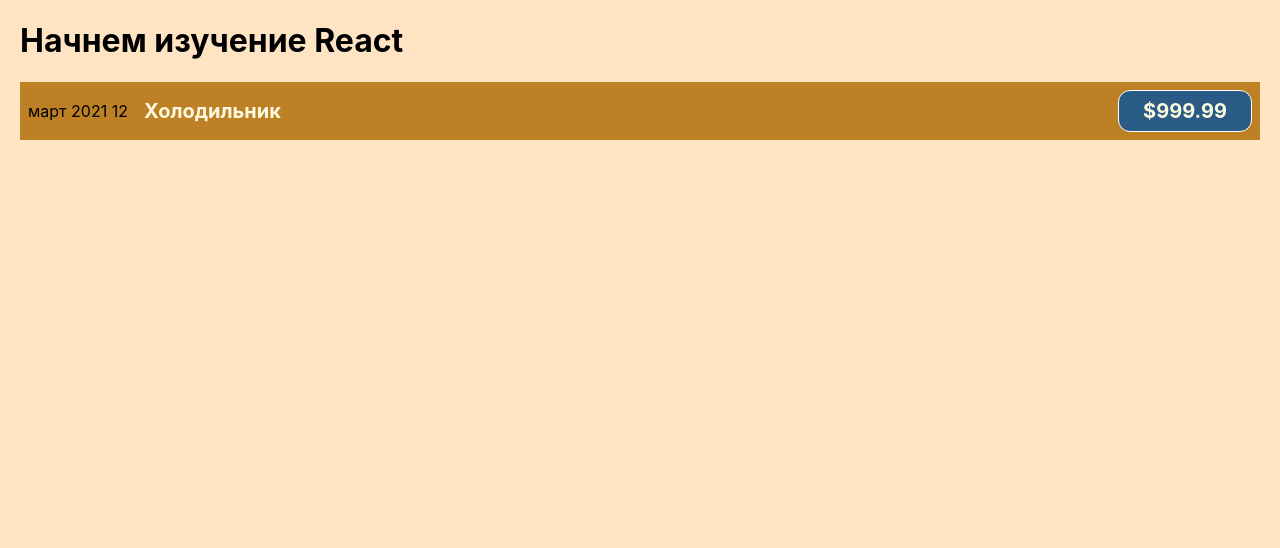
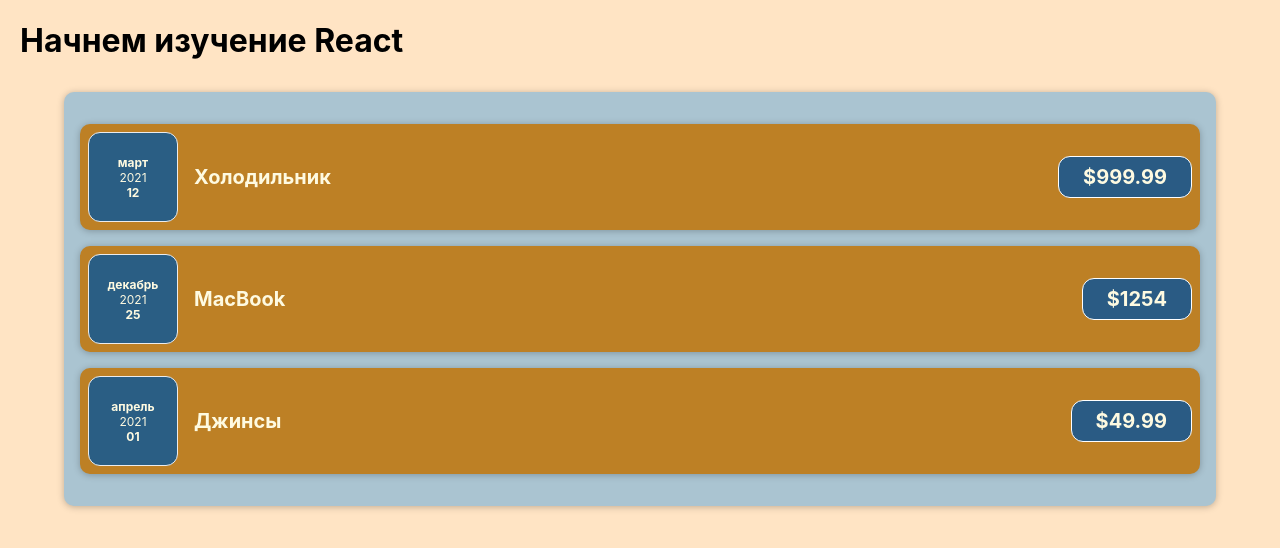
Before and after one commit to tulnikov/react-1, a JavaScript app: page / in a window 1280 px wide. Shown: the top 548 px of the page. Built offline with nearby package versions, Linux system fonts and the light colour scheme.

Commit message:
Почти конец первой часты
Пересмотреть урок 24

```diff
--- a/src/App.js
+++ b/src/App.js
@@ -1,10 +1,31 @@
-import CostItem from './components/CostItem';
+import Costs from "./components/Costs";
+
+
 
 function App() {
+
+    const costs = [
+        {
+            date: new Date(2021, 2, 12),
+            description: "Холодильник",
+            amount: 999.99
+        },
+        {
+            date: new Date(2021, 11, 25),
+            description: "MacBook",
+            amount: 1254
+        },
+        {
+            date: new Date(2021, 3, 1),
+            description: "Джинсы",
+            amount: 49.99
+        }
+    ]
+
   return (
     <div>
       <h1>Начнем изучение React</h1>
-        <CostItem></CostItem>
+        <Costs costs={costs} />
     </div>
   );
 }
--- /dev/null
+++ b/src/components/Card.css
@@ -0,0 +1,4 @@
+.card{
+    border-radius: 10px;
+    box-shadow: 0 1px 7px rgba(0,0,0,0.25);
+}
--- /dev/null
+++ b/src/components/Card.js
@@ -0,0 +1,8 @@
+import './Card.css'
+
+function Card(props) {
+    const classes = 'card ' + props.className;
+    return <div className={classes}>{props.children}</div>
+}
+
+export default Card;
--- /dev/null
+++ b/src/components/CostDay.css
@@ -0,0 +1,27 @@
+.cost-day{
+    display: flex;
+    flex-direction: column;
+    width: 5.5rem;
+    height: 5.5rem;
+    border: 1px solid #ececec;
+    background-color: #2a5e84;
+    color: #fefae1;
+    border-radius: 12px;
+    align-items: center;
+    justify-content: center;
+}
+
+.cost-day__month{
+    font-size: 0.75rem;
+    font-weight: bold;
+}
+
+.cost-day__year{
+    font-size: 0.75rem;
+}
+
+.cost-day__day{
+    font-size: 0.75rem;
+    font-weight: bold;
+
+}
--- /dev/null
+++ b/src/components/CostDay.js
@@ -0,0 +1,17 @@
+import './CostDay.css'
+
+function CostDay(props) {
+    const month = props.date.toLocaleString('ru-RU', {month: "long"})
+    const year = props.date.getFullYear()
+    const day = props.date.toLocaleString('ru-RU', {day: "2-digit"})
+
+    return (
+        <div className="cost-day">
+            <div className='cost-day__month'>{month}</div>
+            <div className='cost-day__year'>{year}</div>
+            <div className='cost-day__day'>{day}</div>
+        </div>
+    )
+}
+
+export default CostDay;
--- a/src/components/CostItem.css
+++ b/src/components/CostItem.css
@@ -5,6 +5,7 @@
     padding: 0.5rem;
     margin: 1rem 0;
     background-color: #bd8025;
+
 }
 
 .cost-item__description {
--- a/src/components/CostItem.js
+++ b/src/components/CostItem.js
@@ -1,15 +1,18 @@
 import './CostItem.css'
+import CostDay from "./CostDay";
+import Card from "./Card";
 
 function CostItem(props){
+
     return (
-        <div className='cost-item'>
-        <div>март 2021 12</div>
+        <Card className='cost-item'>
+            <CostDay date={props.date}/>
             <div className='cost-item__description'>
-                <h2>Холодильник</h2>
-                <div className='cost-item__price'>$999.99</div>
+                <h2>{props.description}</h2>
+                <div className='cost-item__price'>${props.amount}</div>
             </div>
 
-        </div>)
+        </Card>)
 
 }
 
--- /dev/null
+++ b/src/components/Costs.css
@@ -0,0 +1,8 @@
+.costs {
+    padding: 1rem;
+    background: #aac4d1;
+    margin: 2rem auto;
+    width: 70rem;
+    max-width: 95%;
+
+}
--- /dev/null
+++ b/src/components/Costs.js
@@ -0,0 +1,17 @@
+import './Costs.css'
+import CostItem from "./CostItem";
+import Card from './Card'
+
+function Costs(props) {
+
+    return (
+        <Card className='costs'>
+            <CostItem date={props.costs[0].date} description={props.costs[0].description} amount={props.costs[0].amount} />
+            <CostItem date={props.costs[1].date} description={props.costs[1].description} amount={props.costs[1].amount} />
+            <CostItem date={props.costs[2].date} description={props.costs[2].description} amount={props.costs[2].amount} />
+
+        </Card>
+    )
+}
+
+export default Costs;
```
